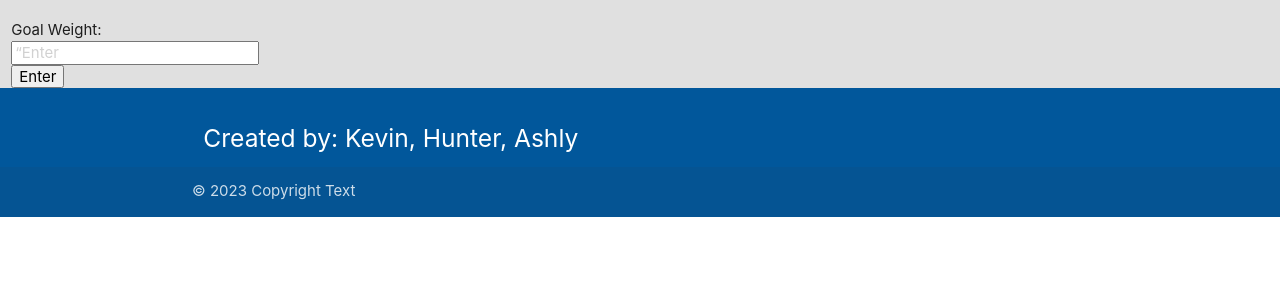
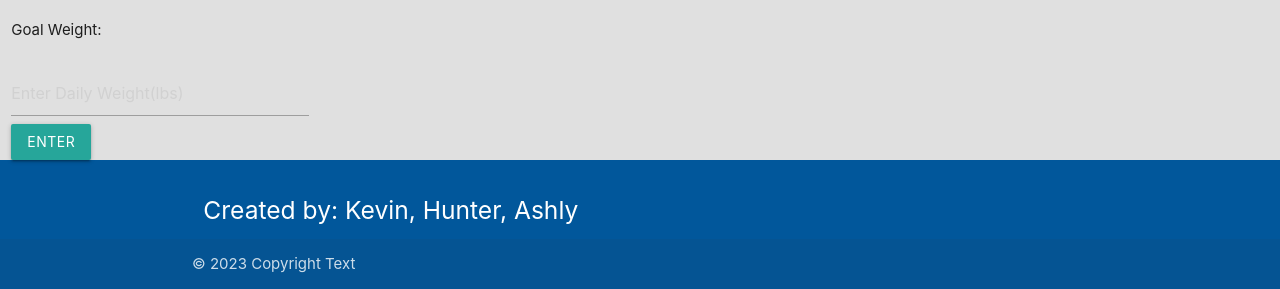
Before and after one commit to koshea1124/Project-1-Team-Newport, a plain HTML site: page index.html in a window 1280 px wide. Shown: the part 644-933 px from the top of the page. Before the commit the page ends 861 px from the top, so only its background shows below. Drawn offline with nearby package versions, Linux system fonts and the light colour scheme.

Commit message:
changing all the quatation marks that were formatted incorrectly by sharing code over slack

```diff
--- a/index.html
+++ b/index.html
@@ -38,12 +38,12 @@
                         <img class="responsive-img" src="./assets/images/DeadLift.jpg">
                         <img class="responsive-img" src="./assets/images/PushUp.jpg">
                     </div>
-                    <div>Goal Weight:<span id=“goal-weight”></span></div>
+                    <div>Goal Weight:<span id='goal-weight'></span></div>
                     <div class = 'input-group mb-3'>
-                        <input type=“text” id=‘user-weight’ class=“form-control” placeholder=“Enter Daily Weight(lbs)”
-                            aria-label=“daily weight” aria-describedby=“basic-addon2”>
-                        <div class=“input-tracker”>
-                            <button class=“btn btn-outline-secondary” id=“weight-button” type=“submit”>Enter</button>
+                        <input type='text' id='user-weight' class='form-control' placeholder='Enter Daily Weight(lbs)'
+                            aria-label='daily weight' aria-describedby= 'basic-addon2'>
+                        <div class='input-tracker'>
+                            <button class='btn btn-outline-secondary' id='weight-button' type='submit'>Enter</button>
                         </div>
                     </div>
                 </form>
```
